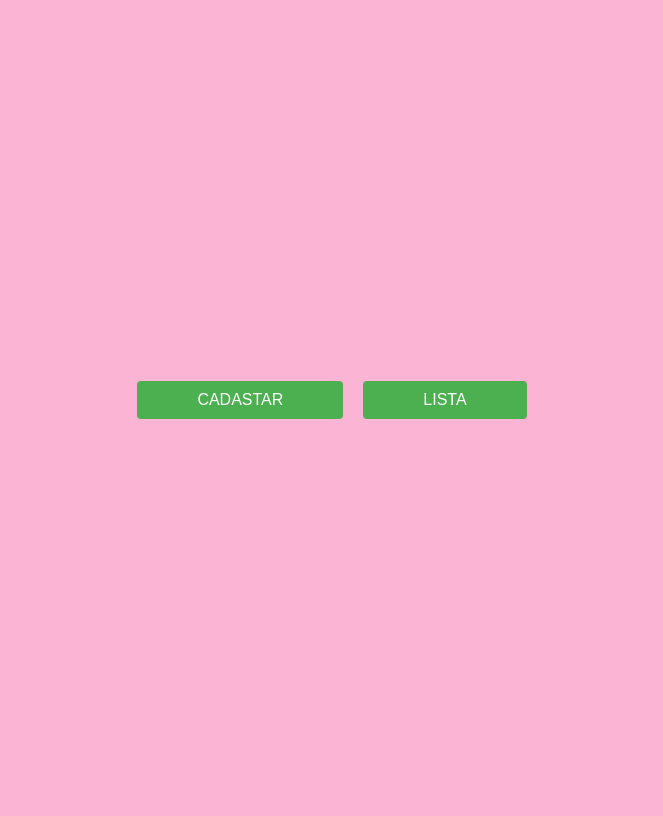
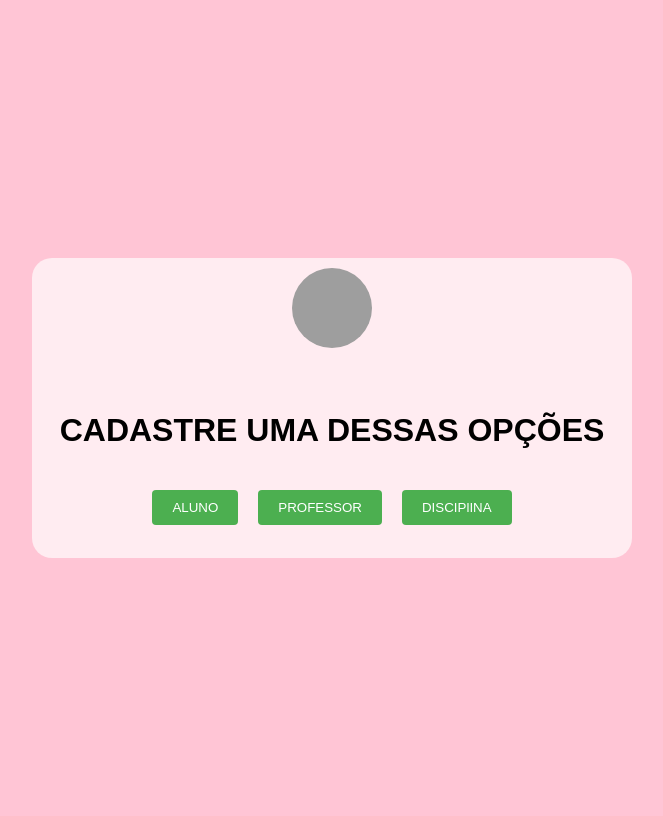
Before and after one commit to CH2005RIKI/sisaluno, a PHP site: page / in a window 1280 px wide. Shown: the whole page, without its empty margins (308-971 px from the left). Before the commit the page ends 419 px from the top, so only its background shows below. Run offline with PHP 8.4, Linux system fonts and the light colour scheme; grey boxes are pictures that could not be loaded.

Commit message:
Update index.php

```diff
--- a/index.php
+++ b/index.php
@@ -4,53 +4,25 @@
     <meta charset="UTF-8">
     <meta http-equiv="X-UA-Compatible" content="IE=edge">
     <meta name="viewport" content="width=device-width, initial-scale=1.0">
-    <title>Document</title>
+    <title>INÍCIO</title>
+    <link rel="stylesheet" href="style.css">
 </head>
 <body>
 
-    <button class="button"><a href="./aluno/cadaluno.php">CADASTAR</a></button>
-    <button class="button"><a href="./aluno/listaalunos.php">LISTA</a></button>
 
+<div class="img" >
+            <img src="https://i.pinimg.com/564x/31/c6/25/31c625bc573533172b0dc6b46b300403.jpg" alt="">
+        </div>
+    <div class="all">
+        <div class="tex">
+            <h1>CADASTRE UMA DESSAS OPÇÕES</h1>
+        </div>
+        <div class="botoes">
+        <button class="button"><a href="./aluno/cadaluno.php">ALUNO</a></button>
+        <button class="button"><a href="./professor/cadprof.php">PROFESSOR</a></button>
+        <button class="button"><a href="./disciplina/caddisciplina">DISCIPlINA</a></button>
+        </div>
+    </div>
 
 </body>
 </html>
-
-<style>
-
-body {
-            display: flex;
-            justify-content: center;
-            align-items: center;
-            height: 100vh;
-            margin: 0;
-            background-color: #fcb4d5;
-        }
-
-        .button {
-            display: inline-block;
-            margin: 10px;
-            padding: 10px ;
-            background-color: #4CAF50;
-            color: #fff;
-            text-decoration: none;
-            border: none;
-            border-radius: 4px;
-            font-size: 16px;
-            cursor: pointer;
-        }
-
-        .button:hover {
-            background-color: #0056b3;
-        }
-
-        .button:active {
-            background-color: #003d80;
-        }
-        a{
-            text-decoration: none;
-            color:#fff;
-            padding: 10px 40px;
-            margin: 10px;
-        }
-
-</style>
```
